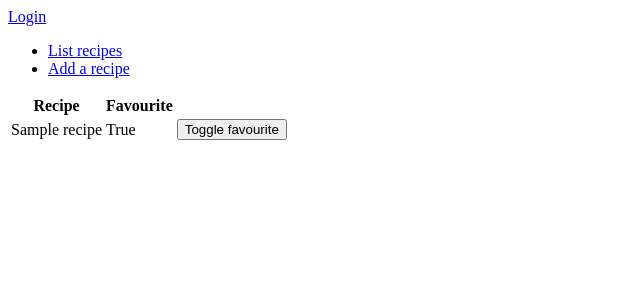
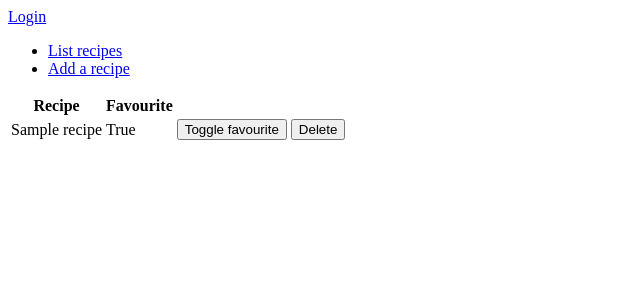
Before and after one commit to nicohi/recipedb, a Flask app: page /recipes in a window 1280 px wide. Shown: the top 300 px of the page, without its empty margins (0-640 px from the left). Run offline with Flask 2, Linux system fonts and the light colour scheme; tables that the repository leaves empty hold one stand-in row (values such as "Sample post").

Commit message:
Add delete button

```diff
--- a/application/recipes/views.py
+++ b/application/recipes/views.py
@@ -40,3 +40,13 @@ def recipes_set_favourite(recipe_id):
     db.session().commit()
 
     return redirect(url_for("recipes_index"))
+
+@app.route("/recipes/<recipe_id>/del", methods=["POST"])
+@login_required
+def recipes_delete(recipe_id):
+
+    r = Recipe.query.get(recipe_id)
+    db.session().delete(r)
+    db.session().commit()
+
+    return redirect(url_for("recipes_index"))
--- a/application/templates/recipes/list.html
+++ b/application/templates/recipes/list.html
@@ -15,6 +15,11 @@
 	  <input type="submit" value="Toggle favourite"/>
 	</form>
       </td>
+      <td>
+	<form method="POST" action="{{ url_for('recipes_delete', recipe_id=r.id) }}">
+	  <input type="submit" value="Delete"/>
+	</form>
+      </td>
     </tr>
     {% endfor %}
   </table>
```
